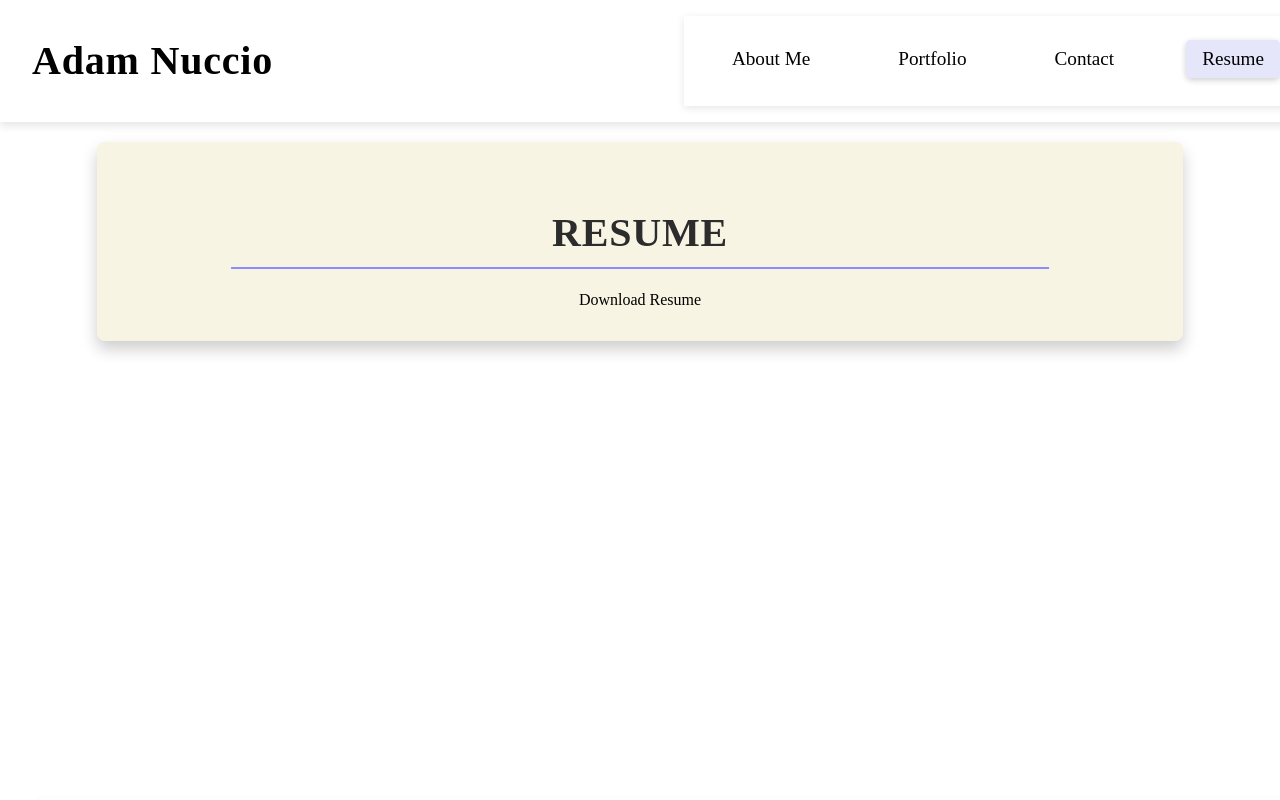
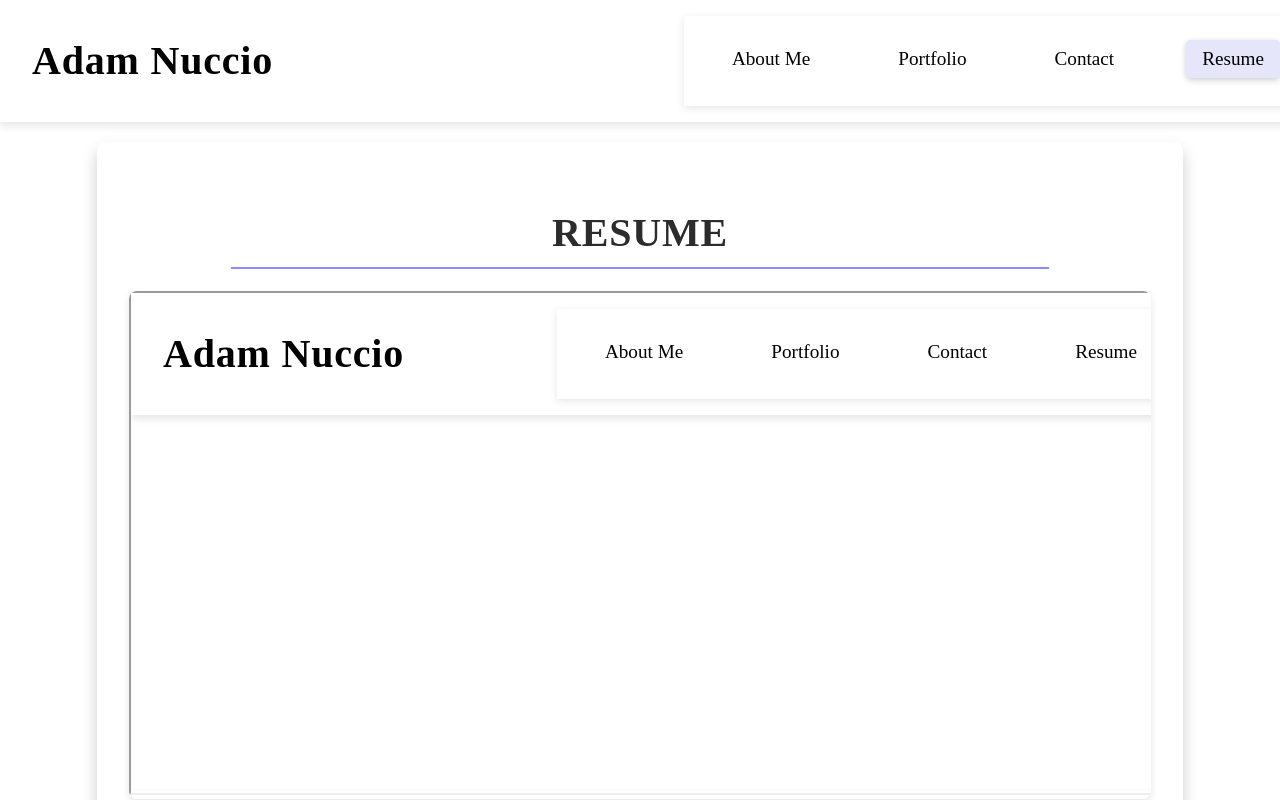
Before and after one commit to yahm0/AMN-REACT.JS-Portfolio, a React (Create React App) app: page /resume in a window 1280 px wide. Shown: the top 800 px of the page. Built offline with nearby package versions, Linux system fonts and the light colour scheme.

Commit message:
Made changes to the Resume Page.

```diff
--- a/src/pages/Resume.jsx
+++ b/src/pages/Resume.jsx
@@ -5,6 +5,14 @@ function Resume() {
   return (
     <section className="resume">
       <h2>Resume</h2>
+      <div className="pdf-viewer">
+        <iframe
+          src="assets/resume/ANResume2024_combined.pdf"
+          width="100%"
+          height="500px"
+          title="Resume PDF"
+        ></iframe>
+      </div>
       <a href="assets/resume/ANResume2024_combined.pdf" download className="resume-download">
         Download Resume
       </a>
--- a/src/styles/Contact.css
+++ b/src/styles/Contact.css
@@ -1,5 +1,3 @@
-/* src/styles/Contact.css */
-
 .contact {
   padding: 2rem;
   text-align: center;
@@ -26,29 +24,22 @@
   letter-spacing: 0.05em;
   position: relative;
   display: inline-block;
-  transition: color 0.3s ease, transform 0.3s ease;
 }
 
 .contact h2::after {
   content: '';
   position: absolute;
   bottom: -5px;
-  left: 0;
-  width: 100%;
+  left: -10%;
+  width: 120%;
   height: 2px;
   background-color: #8c8cff;
   transition: width 0.3s ease, left 0.3s ease;
 }
 
-.contact h2:hover {
-  color: #8c8cff;
-  transform: scale(1.05);
-  box-shadow: 0 8px 16px rgba(0, 0, 0, 0.3);
-}
-
 .contact h2:hover::after {
-  width: 100%;
-  left: 0;
+  left: -15%;
+  width: 130%;
 }
 
 .contact p {
@@ -58,3 +49,8 @@
   line-height: 1.5;
   letter-spacing: 0.02em;
 }
+
+.contact p:hover {
+  transform: scale(1.02);
+  box-shadow: 0 6px 12px rgba(0, 0, 0, 0.2);
+}
--- a/src/styles/Resume.css
+++ b/src/styles/Resume.css
@@ -3,7 +3,8 @@
 .resume {
   padding: 2rem;
   text-align: center;
-  background-color: #f8f4e3;
+  background-color: #ffffff;
+  /* Change background to white */
   border-radius: 8px;
   box-shadow: 0 8px 16px rgba(0, 0, 0, 0.2);
   max-width: 90%;
@@ -37,6 +38,13 @@
   background-color: #8c8cff;
 }
 
+.resume .pdf-viewer {
+  margin-bottom: 2rem;
+  box-shadow: 0 4px 8px rgba(0, 0, 0, 0.1);
+  border-radius: 8px;
+  overflow: hidden;
+}
+
 .resume ul {
   list-style: none;
   padding: 0;
@@ -49,7 +57,7 @@
   margin: 0.5rem 0;
 }
 
-.resume a.download-button {
+.resume a.resume-download {
   display: inline-block;
   padding: 1rem 2rem;
   background-color: #2c2c2c;
@@ -64,20 +72,20 @@
   box-shadow: 0 4px 8px rgba(0, 0, 0, 0.2);
 }
 
-.resume a.download-button:hover {
+.resume a.resume-download:hover {
   background-color: #8c8cff;
   color: #2c2c2c;
   transform: scale(1.05);
   box-shadow: 0 8px 16px rgba(0, 0, 0, 0.3);
 }
 
-.resume a.download-button::before {
+.resume a.resume-download::before {
   content: '⏬ ';
   margin-right: 8px;
   font-size: 1.5rem;
 }
 
-.resume a.download-button::after {
+.resume a.resume-download::after {
   content: ' ⏬';
   margin-left: 8px;
   font-size: 1.5rem;
```
